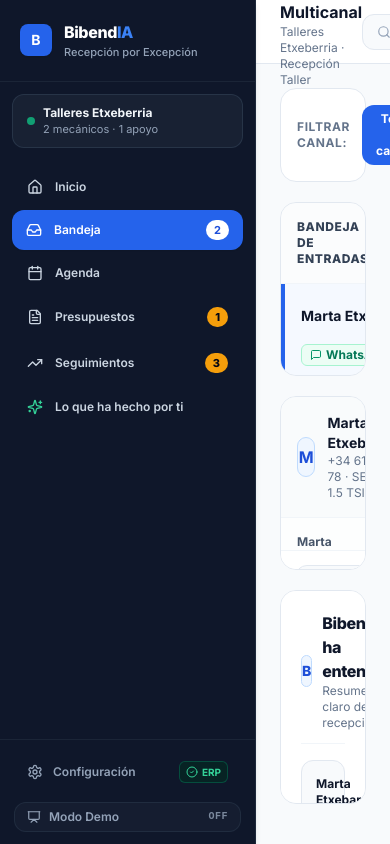
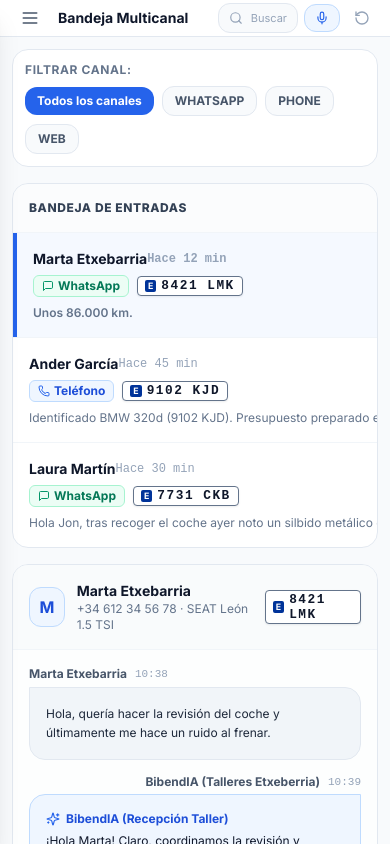
Before and after one commit to AnarQorp/BibendIA, a React (Vite) app: page / in a window 390 px wide. Both pictures are taken after a click on the button "Ver Bandeja (1)". Built offline with nearby package versions, Linux system fonts and the light colour scheme; the HTML template or start-up script is replaced by a standard one.

Commit message:
fix: responsive mobile drawer sidebar and layout adaptation for mobile devices

```diff
--- a/src/App.tsx
+++ b/src/App.tsx
@@ -53,12 +53,12 @@ const MainContent: React.FC = () => {
   };
 
   return (
-    <div className="flex h-screen w-screen overflow-hidden bg-[#f8fafc]">
-      {/* Sidebar */}
+    <div className="flex h-screen w-full overflow-hidden bg-[#f8fafc] relative">
+      {/* Sidebar (drawer on mobile, fixed column on desktop) */}
       <Sidebar />
 
       {/* Main Content Area */}
-      <div className="flex-1 flex flex-col min-w-0 overflow-y-auto">
+      <div className="flex-1 flex flex-col min-w-0 h-full overflow-y-auto w-full">
         <Header />
         <main className="flex-1 pb-12">
           {renderActiveView()}
--- a/src/components/layout/Header.tsx
+++ b/src/components/layout/Header.tsx
@@ -1,6 +1,6 @@
 import React from 'react';
 import { useDemo } from '../../context/DemoContext';
-import { Mic, Search, Database, CheckCircle2, RotateCcw } from 'lucide-react';
+import { Mic, Search, Database, CheckCircle2, RotateCcw, Menu } from 'lucide-react';
 
 export const Header: React.FC = () => {
   const {
@@ -8,7 +8,8 @@ export const Header: React.FC = () => {
     setAssistantModalOpen,
     startVoiceInput,
     isListening,
-    resetAllState
+    resetAllState,
+    toggleMobileSidebar
   } = useDemo();
 
   const getSectionTitle = () => {
@@ -25,29 +26,40 @@ export const Header: React.FC = () => {
   };
 
   return (
-    <header className="h-16 bg-white border-b border-slate-200 sticky top-0 z-20 backdrop-blur-md px-6 flex items-center justify-between shadow-xs">
-      {/* Title */}
-      <div>
-        <h1 className="text-base font-bold text-slate-900 flex items-center gap-2">
-          {getSectionTitle()}
-        </h1>
-        <p className="text-xs text-slate-500">Talleres Etxeberria · Recepción Taller</p>
+    <header className="h-16 bg-white border-b border-slate-200 sticky top-0 z-20 backdrop-blur-md px-3 sm:px-6 flex items-center justify-between shadow-xs">
+      {/* Title & Hamburger Menu Button for Mobile */}
+      <div className="flex items-center gap-2.5 min-w-0">
+        <button
+          onClick={toggleMobileSidebar}
+          className="md:hidden p-2 text-slate-600 hover:text-slate-900 hover:bg-slate-100 rounded-xl transition-all shrink-0"
+          title="Abrir menú"
+        >
+          <Menu className="w-5 h-5" />
+        </button>
+
+        <div className="truncate">
+          <h1 className="text-sm sm:text-base font-bold text-slate-900 flex items-center gap-2 truncate">
+            {getSectionTitle()}
+          </h1>
+          <p className="text-[11px] sm:text-xs text-slate-500 hidden sm:block">Talleres Etxeberria · Recepción Taller</p>
+        </div>
       </div>
 
       {/* Bar */}
-      <div className="flex items-center gap-3">
+      <div className="flex items-center gap-1.5 sm:gap-3 shrink-0">
         <button
           onClick={() => setAssistantModalOpen(true)}
-          className="bg-slate-50 hover:bg-slate-100 border border-slate-200 rounded-xl px-3.5 py-1.5 flex items-center gap-3 text-xs text-slate-600 w-72 transition-all shadow-2xs"
+          className="bg-slate-50 hover:bg-slate-100 border border-slate-200 rounded-xl px-2.5 sm:px-3.5 py-1.5 flex items-center gap-2 sm:gap-3 text-xs text-slate-600 w-auto sm:w-64 md:w-72 transition-all shadow-2xs"
         >
-          <Search className="w-3.5 h-3.5 text-slate-400" />
-          <span className="truncate text-slate-500">¿Qué necesitas?...</span>
-          <kbd className="ml-auto bg-slate-200 text-slate-600 text-[10px] font-mono px-1.5 py-0.5 rounded border border-slate-300">⌘K</kbd>
+          <Search className="w-3.5 h-3.5 text-slate-400 shrink-0" />
+          <span className="truncate text-slate-500 hidden sm:inline">¿Qué necesitas?...</span>
+          <span className="text-slate-400 sm:hidden text-[11px]">Buscar</span>
+          <kbd className="ml-auto bg-slate-200 text-slate-600 text-[10px] font-mono px-1.5 py-0.5 rounded border border-slate-300 hidden md:inline">⌘K</kbd>
         </button>
 
         <button
           onClick={startVoiceInput}
-          className={`flex items-center gap-2 px-3.5 py-1.5 rounded-xl text-xs font-semibold border transition-all ${
+          className={`flex items-center gap-1.5 sm:gap-2 px-2.5 sm:px-3.5 py-1.5 rounded-xl text-xs font-semibold border transition-all ${
             isListening
               ? 'bg-rose-50 text-rose-700 border-rose-300 animate-pulse'
               : 'bg-blue-50 hover:bg-blue-100 text-blue-700 border-blue-200 shadow-2xs'
@@ -55,7 +67,7 @@ export const Header: React.FC = () => {
           title="Dictar por voz"
         >
           <Mic className={`w-3.5 h-3.5 ${isListening ? 'text-rose-600 animate-bounce' : 'text-blue-600'}`} />
-          <span>{isListening ? 'Escuchando...' : 'Hablar'}</span>
+          <span className="hidden sm:inline">{isListening ? 'Escuchando...' : 'Hablar'}</span>
         </button>
 
         <div className="hidden lg:flex items-center gap-1.5 bg-slate-50 border border-slate-200 px-3 py-1 rounded-xl text-xs font-medium text-slate-600">
--- a/src/components/layout/Sidebar.tsx
+++ b/src/components/layout/Sidebar.tsx
@@ -10,12 +10,22 @@ import {
   Sparkles,
   Settings,
   Presentation,
-  Wrench,
-  CheckCircle2
+  CheckCircle2,
+  X
 } from 'lucide-react';
 
 export const Sidebar: React.FC = () => {
-  const { activeSection, setActiveSection, conversations, quotes, followups, demoModeActive, setDemoModeActive } = useDemo();
+  const {
+    activeSection,
+    setActiveSection,
+    conversations,
+    quotes,
+    followups,
+    demoModeActive,
+    setDemoModeActive,
+    mobileSidebarOpen,
+    setMobileSidebarOpen
+  } = useDemo();
 
   const unreadMessagesCount = conversations.filter(c => c.unread).length;
   const pendingQuotesCount = quotes.filter(q => q.status === 'pending_approval').length;
@@ -31,7 +41,21 @@ export const Sidebar: React.FC = () => {
   ];
 
   return (
-    <aside className="w-64 bg-[#0f172a] text-slate-200 border-r border-slate-800 flex flex-col justify-between h-screen sticky top-0 z-30 select-none shadow-md">
+    <>
+      {/* Mobile Backdrop Overlay */}
+      {mobileSidebarOpen && (
+        <div
+          onClick={() => setMobileSidebarOpen(false)}
+          className="fixed inset-0 bg-slate-900/60 backdrop-blur-xs z-40 md:hidden animate-fadeIn"
+        />
+      )}
+
+      {/* Sidebar Container */}
+      <aside
+        className={`fixed top-0 left-0 bottom-0 z-50 w-72 bg-[#0f172a] text-slate-200 border-r border-slate-800 flex flex-col justify-between h-screen select-none shadow-xl transition-transform duration-300 ease-in-out md:static md:w-64 md:translate-x-0 shrink-0 ${
+          mobileSidebarOpen ? 'translate-x-0' : '-translate-x-full'
+        }`}
+      >
         <div>
           {/* Brand Header */}
           <div className="p-5 border-b border-slate-800/80 flex items-center justify-between">
@@ -46,6 +70,15 @@ export const Sidebar: React.FC = () => {
                 <p className="text-[11px] font-medium text-slate-400">Recepción por Excepción</p>
               </div>
             </div>
+
+            {/* Mobile Close Button */}
+            <button
+              onClick={() => setMobileSidebarOpen(false)}
+              className="md:hidden p-1.5 text-slate-400 hover:text-white rounded-lg hover:bg-slate-800 transition-all"
+              title="Cerrar menú"
+            >
+              <X className="w-5 h-5" />
+            </button>
           </div>
 
           {/* Workshop Team Badge */}
@@ -130,5 +163,6 @@ export const Sidebar: React.FC = () => {
           </div>
         </div>
       </aside>
+    </>
   );
 };
--- a/src/components/views/AgendaView.tsx
+++ b/src/components/views/AgendaView.tsx
@@ -27,7 +27,7 @@ export const AgendaView: React.FC = () => {
   ];
 
   return (
-    <div className="p-6 max-w-7xl mx-auto space-y-6 animate-fadeIn">
+    <div className="p-3 sm:p-6 max-w-7xl mx-auto space-y-4 sm:space-y-6 animate-fadeIn">
 
       {/* Top Banner: Enriched Capacity Assistant */}
       <div className="bg-white border border-slate-200 rounded-2xl p-6 shadow-xs space-y-4">
--- a/src/components/views/BandejaView.tsx
+++ b/src/components/views/BandejaView.tsx
@@ -55,17 +55,17 @@ export const BandejaView: React.FC = () => {
   };
 
   return (
-    <div className="h-[calc(100vh-5rem)] p-6 flex flex-col gap-5 animate-fadeIn">
+    <div className="min-h-0 lg:h-[calc(100vh-5rem)] p-3 sm:p-6 flex flex-col gap-4 sm:gap-5 animate-fadeIn">
 
       {/* Top Filter Bar */}
-      <div className="bg-white border border-slate-200 rounded-2xl p-4 flex items-center justify-between shadow-xs">
-        <div className="flex items-center gap-3">
-          <span className="text-xs font-bold text-slate-500 uppercase tracking-wider">Filtrar Canal:</span>
+      <div className="bg-white border border-slate-200 rounded-2xl p-3 sm:p-4 flex flex-col sm:flex-row sm:items-center justify-between gap-3 shadow-xs">
+        <div className="flex flex-wrap items-center gap-2">
+          <span className="text-xs font-bold text-slate-500 uppercase tracking-wider w-full sm:w-auto">Filtrar Canal:</span>
           {(['all', 'whatsapp', 'phone', 'web'] as const).map(ch => (
             <button
               key={ch}
               onClick={() => setChannelFilter(ch)}
-              className={`px-3.5 py-1.5 rounded-xl text-xs font-bold transition-all ${
+              className={`px-3 py-1.5 rounded-xl text-xs font-bold transition-all ${
                 channelFilter === ch
                   ? 'bg-blue-600 text-white shadow-xs'
                   : 'bg-slate-50 text-slate-600 hover:bg-slate-100 border border-slate-200'
@@ -82,7 +82,7 @@ export const BandejaView: React.FC = () => {
       </div>
 
       {/* 3 Columns Layout: Inbox List | Chat View | Human Understanding Panel ("BibendIA ha entendido") */}
-      <div className="flex-1 grid grid-cols-1 lg:grid-cols-12 gap-5 overflow-hidden">
+      <div className="flex-1 grid grid-cols-1 lg:grid-cols-12 gap-4 sm:gap-5 overflow-y-auto lg:overflow-hidden">
 
         {/* Left Col (3 cols): Conversation List */}
         <div className="lg:col-span-3 bg-white border border-slate-200 rounded-2xl flex flex-col overflow-hidden shadow-xs">
--- a/src/components/views/ImpactoView.tsx
+++ b/src/components/views/ImpactoView.tsx
@@ -6,7 +6,7 @@ export const ImpactoView: React.FC = () => {
   const { stats, impactLogs } = useDemo();
 
   return (
-    <div className="p-6 max-w-7xl mx-auto space-y-6 animate-fadeIn">
+    <div className="p-3 sm:p-6 max-w-7xl mx-auto space-y-4 sm:space-y-6 animate-fadeIn">
       {/* Header */}
       <div className="bg-white border border-slate-200 rounded-2xl p-6 shadow-xs space-y-2">
         <div className="flex items-center gap-2">
--- a/src/components/views/IntegracionesView.tsx
+++ b/src/components/views/IntegracionesView.tsx
@@ -14,7 +14,7 @@ import {
 
 export const IntegracionesView: React.FC = () => {
   return (
-    <div className="p-6 max-w-7xl mx-auto space-y-6 animate-fadeIn">
+    <div className="p-3 sm:p-6 max-w-7xl mx-auto space-y-4 sm:space-y-6 animate-fadeIn">
       {/* Header Banner */}
       <div className="bg-white border border-slate-200 rounded-2xl p-6 shadow-xs space-y-2">
         <div className="flex items-center gap-2">
--- a/src/components/views/MiDiaView.tsx
+++ b/src/components/views/MiDiaView.tsx
@@ -53,7 +53,7 @@ export const MiDiaView: React.FC = () => {
   };
 
   return (
-    <div className="p-6 max-w-7xl mx-auto space-y-6 animate-fadeIn">
+    <div className="p-3 sm:p-6 max-w-7xl mx-auto space-y-4 sm:space-y-6 animate-fadeIn">
 
       {/* 1. NARRATIVE WELCOME BANNER (No traditional KPI cards grid!) */}
       <div className="bg-white border border-slate-200 rounded-2xl p-6 shadow-xs relative overflow-hidden">
--- a/src/components/views/PresupuestosView.tsx
+++ b/src/components/views/PresupuestosView.tsx
@@ -33,7 +33,7 @@ export const PresupuestosView: React.FC = () => {
   const vehicle = vehicles.find(v => v.id === activeQuote?.vehicleId);
 
   return (
-    <div className="p-6 max-w-7xl mx-auto space-y-6 animate-fadeIn">
+    <div className="p-3 sm:p-6 max-w-7xl mx-auto space-y-4 sm:space-y-6 animate-fadeIn">
       {/* Prompt Generator Header */}
       <div className="bg-white border border-slate-200 rounded-2xl p-6 shadow-xs space-y-4">
         <div className="flex items-center gap-3">
--- a/src/components/views/SeguimientosView.tsx
+++ b/src/components/views/SeguimientosView.tsx
@@ -19,7 +19,7 @@ export const SeguimientosView: React.FC = () => {
     .reduce((acc, f) => acc + f.potentialValue, 0);
 
   return (
-    <div className="p-6 max-w-7xl mx-auto space-y-6 animate-fadeIn">
+    <div className="p-3 sm:p-6 max-w-7xl mx-auto space-y-4 sm:space-y-6 animate-fadeIn">
 
       {/* Banner */}
       <div className="bg-white border border-slate-200 rounded-2xl p-6 shadow-xs flex flex-col md:flex-row md:items-center justify-between gap-4">
--- a/src/context/DemoContext.tsx
+++ b/src/context/DemoContext.tsx
@@ -75,6 +75,11 @@ interface DemoContextType {
   prevDemoStep: () => void;
   resetDemoStep: () => void;
 
+  // Mobile responsive sidebar drawer state
+  mobileSidebarOpen: boolean;
+  setMobileSidebarOpen: (open: boolean) => void;
+  toggleMobileSidebar: () => void;
+
   // State Mutators
   approveQuote: (quoteId: string) => void;
   confirmMartaAppointment: (slotDate: string, slotTime: string) => void;
@@ -90,6 +95,14 @@ const DemoContext = createContext<DemoContextType | undefined>(undefined);
 
 export const DemoProvider: React.FC<{ children: React.ReactNode }> = ({ children }) => {
   const [activeSection, setActiveSection] = useState<NavSection>('midia');
+  const [mobileSidebarOpen, setMobileSidebarOpen] = useState<boolean>(false);
+
+  const toggleMobileSidebar = () => setMobileSidebarOpen(prev => !prev);
+
+  const handleSetActiveSection = (section: NavSection) => {
+    setActiveSection(section);
+    setMobileSidebarOpen(false);
+  };
 
   const [customers, setCustomers] = useState<Customer[]>(INITIAL_CUSTOMERS);
   const [vehicles, setVehicles] = useState<Vehicle[]>(INITIAL_VEHICLES);
@@ -558,7 +571,10 @@ export const DemoProvider: React.FC<{ children: React.ReactNode }> = ({ children
     <DemoContext.Provider
       value={{
         activeSection,
-        setActiveSection,
+        setActiveSection: handleSetActiveSection,
+        mobileSidebarOpen,
+        setMobileSidebarOpen,
+        toggleMobileSidebar,
         customers,
         vehicles,
         conversations,
```
Lines whose indentation alone changed are shown as unchanged.
